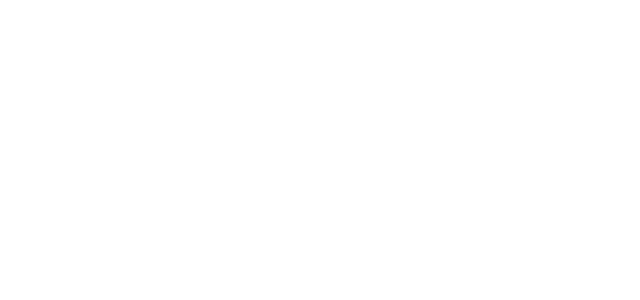
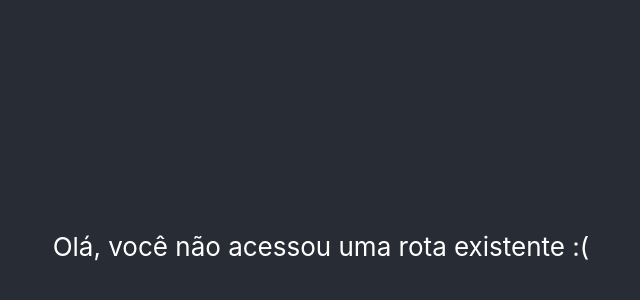
Before and after one commit to lucasguellis/gift-list, a React (Create React App) app: page / in a window 1280 px wide. Before the commit this address had no page. Shown: the part 154-454 px from the top of the page, without its empty margins (319-959 px from the left). Built offline with nearby package versions, Linux system fonts and the light colour scheme.

Commit message:
feat: Adding homepage to `/`

```diff
--- /dev/null
+++ b/src/Home.jsx
@@ -0,0 +1,11 @@
+import './App.css'
+
+export default function Home() {
+    return (
+        <div className="App">
+            <header className="App-header">
+                Olá, você não acessou uma rota existente :(
+            </header>
+        </div>
+    )
+}
--- a/src/index.jsx
+++ b/src/index.jsx
@@ -1,17 +1,20 @@
 import React from 'react';
 import ReactDOM from 'react-dom/client';
 import './index.css';
-import {Routes, Route} from "react-router";
+import {Routes, Route, Navigate} from "react-router";
 import {BrowserRouter} from "react-router-dom";
 import App from './App';
 import reportWebVitals from './reportWebVitals';
+import Home from './Home';
 
 const root = ReactDOM.createRoot(document.getElementById('root'));
 root.render(
   <React.StrictMode>
     <BrowserRouter>
       <Routes>
+        <Route path="/" element={<Home/>}/>
         <Route path=":name" element={<App/>}/>
+        <Route path="*" element={<Navigate to="/" replace />} />
       </Routes>
     </BrowserRouter>
   </React.StrictMode>
```
